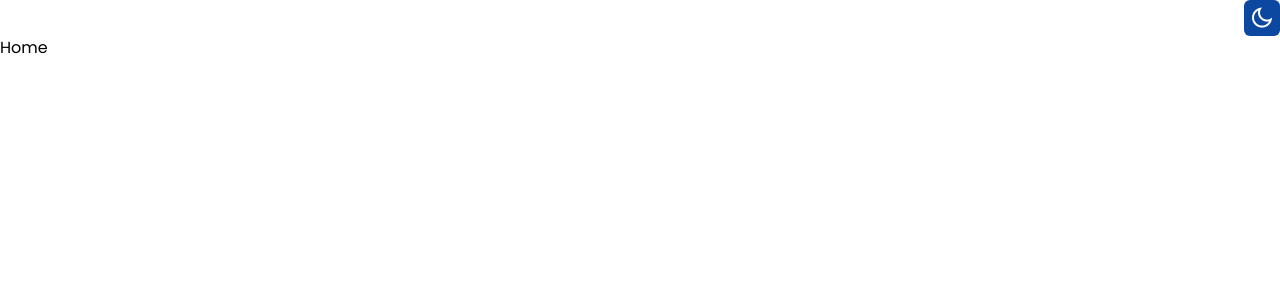
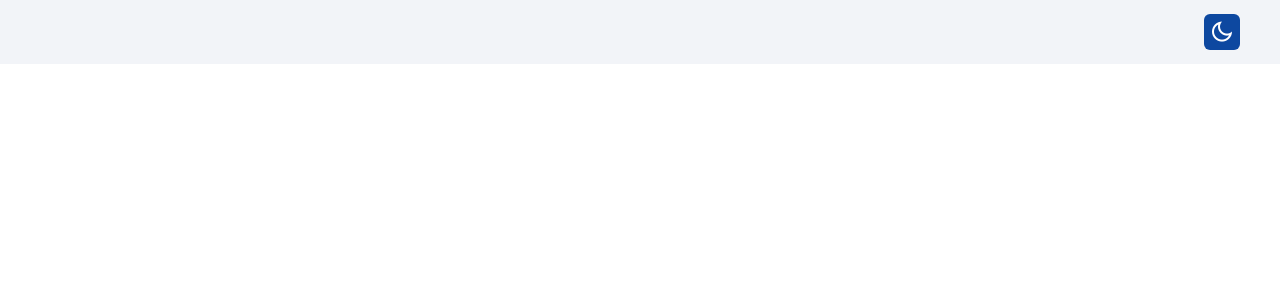
Before and after one commit to jesslyn-caroline/auth-using-firebase, a React (Vite) app: page / in a window 1280 px wide. Shown: the top 300 px of the page. Built offline with nearby package versions, Linux system fonts and the light colour scheme; a web font is replaced by a local one.

Commit message:
Add height and bg-color

```diff
--- a/src/components/navbar.tsx
+++ b/src/components/navbar.tsx
@@ -2,7 +2,7 @@ import SwitchModeBtn from "./buttons/switch_mode_btn"
 
 function Navbar() {
     return (
-        <div className={`w-full flex flex-row items-center justify-end`}>
+        <div className={`w-full min-h-16 h-16 bg-bg flex flex-row items-center justify-end px-6 lg:px-10 fixed`}>
             <SwitchModeBtn />
         </div>
     )
```
